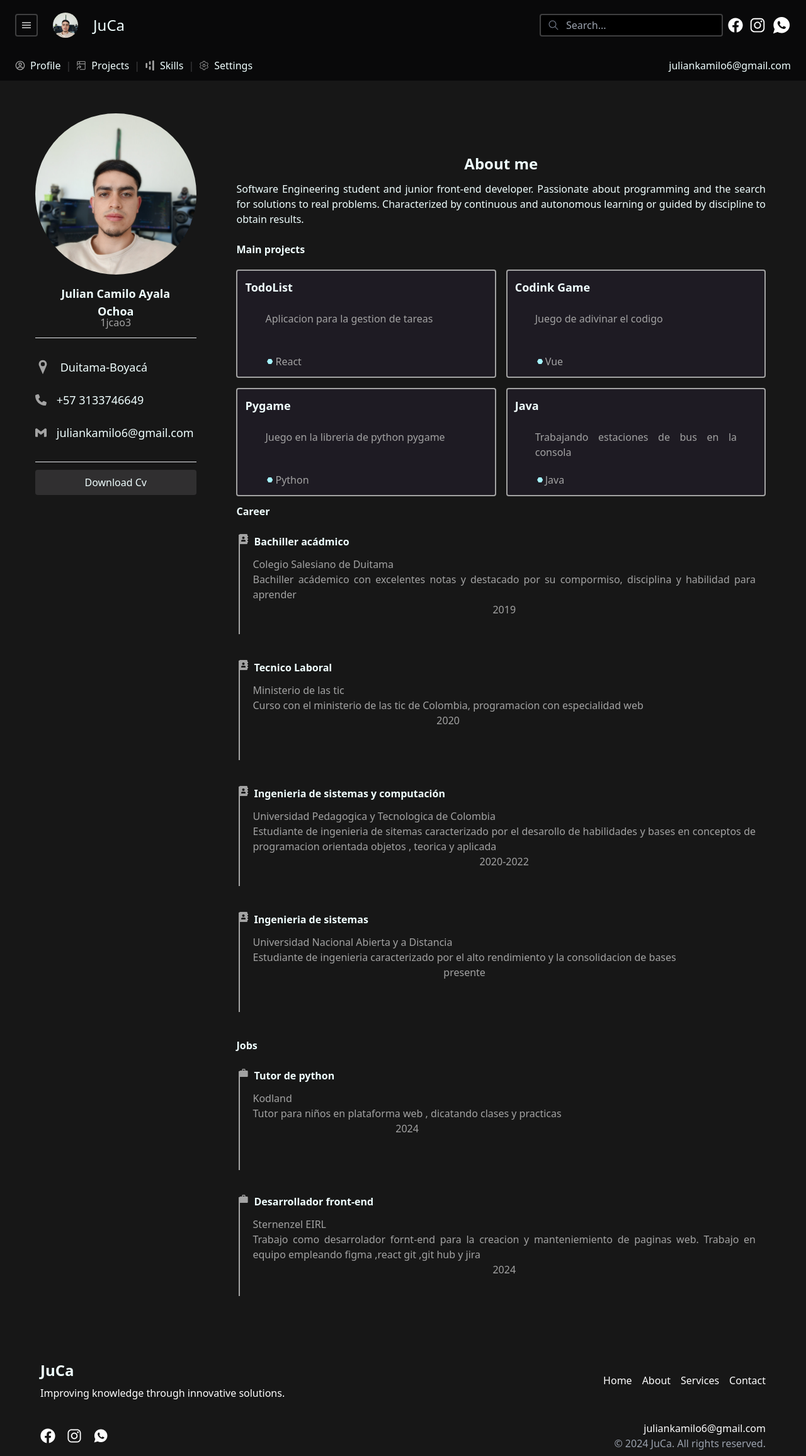
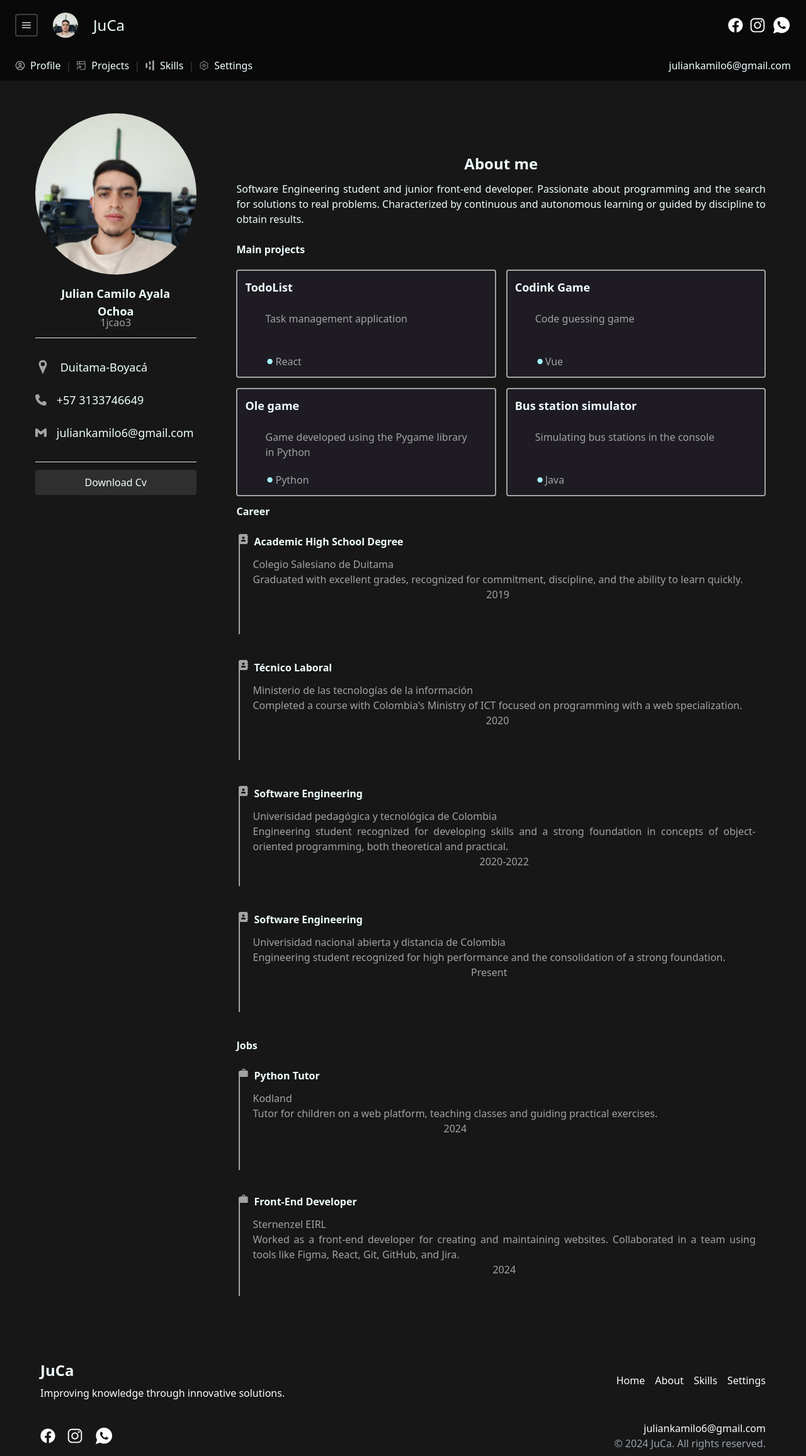
Before and after one commit to 1jcao3/JuCa-frontWeb, a React (Vite) app: page / in a window 1280 px wide. Shown: the whole page at 63% size. Built offline with nearby package versions, Linux system fonts and the light colour scheme.

Commit message:
languaje and remove search bar

```diff
--- a/src/components/Footer/Footer.jsx
+++ b/src/components/Footer/Footer.jsx
@@ -1,6 +1,7 @@
 
 import { IoLogoInstagram, IoLogoWhatsapp } from "react-icons/io";
 import { FaFacebook } from "react-icons/fa";
+import { Link } from "react-router-dom";
 
 export default function Footer() {
   return (
@@ -13,24 +14,18 @@ export default function Footer() {
           </div>
           <nav className="mb-4 md:mb-0">
             <ul className="flex flex-col md:flex-row space-y-2 md:space-y-0 md:space-x-4 text-center md:text-left">
-              <li><a href="#home" className="hover:text-gray-400">Home</a></li>
-              <li><a href="#about" className="hover:text-gray-400">About</a></li>
-              <li><a href="#services" className="hover:text-gray-400">Services</a></li>
-              <li><a href="#contact" className="hover:text-gray-400">Contact</a></li>
+              <li><a href="/" className="hover:text-gray-400">Home</a></li>
+              <li><a href="/" className="hover:text-gray-400">About</a></li>
+              <li><a href="/skills" className="hover:text-gray-400">Skills</a></li>
+              <li><a href="/settings" className="hover:text-gray-400">Settings</a></li>
             </ul>
           </nav>
         </div>
         <div className="flex flex-col md:flex-row justify-between items-center mt-8">
           <div className="flex space-x-4 items-center justify-center mb-4 md:mb-0">
-            <a href="https://facebook.com" className="hover:text-gray-400">
-              <FaFacebook size={24} />
-            </a>
-            <a href="https://instagram.com" className="hover:text-gray-400">
-              <IoLogoInstagram size={28} />
-            </a>
-            <a href="https://whatsapp.com" className="hover:text-gray-400">
-              <IoLogoWhatsapp size={24} />
-            </a>
+          <Link target="_blank" rel="noopener noreferrer" to={"https://www.facebook.com/1jcao3"}><FaFacebook className="text-2xl text-[#ffffff]" /></Link>
+            <Link target="_blank" rel="noopener noreferrer" to={"https://www.instagram.com/1jcao3/"}><IoLogoInstagram className="text-3xl text-[#ffffff]" /></Link>
+            <Link target="_blank" rel="noopener noreferrer" to={"https://wa.me/3133746649"}><IoLogoWhatsapp className="text-3xl text-[#ffffff]" /></Link>
           </div>
           <div className="text-center md:text-right">
             <span className="block mb-2 md:mb-0"><a href="mailto:juliankamilo6@gmail.com" className="hover:text-gray-400">juliankamilo6@gmail.com</a></span>
--- a/src/components/Header/Header.jsx
+++ b/src/components/Header/Header.jsx
@@ -5,7 +5,6 @@ import { Link } from "react-router-dom";
 import { CgProfile } from "react-icons/cg";
 import { GoProjectSymlink } from "react-icons/go";
 import { SiHyperskill } from "react-icons/si";
-import SearchBar from "../SearchBar/SearchBar";
 import { IoLogoInstagram } from "react-icons/io";
 import { FaFacebook } from "react-icons/fa";
 import { IoLogoWhatsapp } from "react-icons/io";
@@ -34,7 +33,7 @@ export default function Header({ onMenuToggle }) {
             <h1 className="text-2xl">JuCa</h1>
           </div>
           <div className="flex felx-row items-center gap-2">
-            <SearchBar />
+
             <Link target="_blank" rel="noopener noreferrer" to={"https://www.facebook.com/1jcao3"}><FaFacebook className="text-2xl text-[#ffffff]" /></Link>
             <Link target="_blank" rel="noopener noreferrer" to={"https://www.instagram.com/1jcao3/"}><IoLogoInstagram className="text-3xl text-[#ffffff]" /></Link>
             <Link target="_blank" rel="noopener noreferrer" to={"https://wa.me/3133746649"}><IoLogoWhatsapp className="text-3xl text-[#ffffff]" /></Link>
--- a/src/components/SearchBar/SearchBar.jsx
+++ /dev/null
@@ -1,49 +0,0 @@
-import { useState } from "react";
-import { IoIosSearch } from "react-icons/io";
-
-export default function SearchBar() {
-  const [searchTerm, setSearchTerm] = useState("");
-
-  const handleSearch = (e) => {
-    const value = e.target.value.toLowerCase();
-    setSearchTerm(value);
-
-    // Obtener todos los elementos de la página
-    const elements = document.querySelectorAll("h1, h2, h3, h4, h5, h6, p, li");
-
-    elements.forEach((element) => {
-      const originalText = element.textContent;
-
-      // Limpiar resaltes previos
-      element.innerHTML = originalText;
-
-      if (value && originalText.toLowerCase().includes(value)) {
-        // Resaltar la coincidencia dentro del texto
-        const regex = new RegExp(`(${value})`, "gi"); // Buscar el término (case insensitive)
-        element.innerHTML = originalText.replace(
-          regex,
-          `<span class="bg-blue-300">${"$1"}</span>` // Resaltar el término con un fondo amarillo
-        );
-      }
-    });
-  };
-
-  return (
-    <div className="flex flex-col items-center">
-      {/* Input de búsqueda */}
-      <div className="relative flex items-center justify-center md:flex ">
-        <input
-          type="text"
-          placeholder="Search..."
-          value={searchTerm}
-          onChange={handleSearch}
-          className="md:w-auto w-full pl-10 pr-4 py-1 border-2 border-solid border-[#3f3f40] rounded bg-black icons focus:outline-none focus:border-white"
-        />
-        <IoIosSearch
-          className="absolute left-3 top-1/2 transform -translate-y-1/2 text-gray-500"
-          size={20}
-        />
-      </div>
-    </div>
-  );
-}
--- a/src/pages/Home/Career/Career.jsx
+++ b/src/pages/Home/Career/Career.jsx
@@ -5,54 +5,56 @@ export default function Career() {
   const dataStudy = [
     {
       id: 1,
-      title: "Bachiller acádmico",
+      title: "Academic High School Degree",
       company: "Colegio Salesiano de Duitama",
       description:
-        "Bachiller acádemico con excelentes notas y destacado por su compormiso, disciplina y habilidad para aprender",
+        "Graduated with excellent grades, recognized for commitment, discipline, and the ability to learn quickly.",
       date: "2019",
     },
     {
       id: 2,
-      title: "Tecnico Laboral",
-      company: "Ministerio de las tic",
+      title: "Técnico Laboral",
+      company: "Ministerio de las tecnologías de la información",
       description:
-        "Curso con el ministerio de las tic de Colombia, programacion con especialidad web",
+        "Completed a course with Colombia's Ministry of ICT focused on programming with a web specialization.",
       date: "2020",
     },
     {
       id: 3,
-      title: "Ingenieria de sistemas y computación",
-      company: "Universidad Pedagogica y Tecnologica de Colombia",
-      description: `Estudiante de ingenieria de sitemas caracterizado por el desarollo de
-      habilidades y bases en conceptos de programacion orientada objetos , teorica y aplicada`,
+      title: "Software Engineering",
+      company: "Univerisidad pedagógica y tecnológica de Colombia",
+      description: `Engineering student recognized for developing skills and a strong foundation in concepts of
+      object-oriented programming, both theoretical and practical.`,
       date: "2020-2022",
     },
     {
       id: 4,
-      title: "Ingenieria de sistemas",
-      company: "Universidad Nacional Abierta y a Distancia",
+      title: "Software Engineering",
+      company: "Univerisidad nacional abierta y  distancia de Colombia",
       description:
-        "Estudiante de ingenieria caracterizado por el alto rendimiento y la consolidacion de bases",
-      date: "presente",
+        "Engineering student recognized for high performance and the consolidation of a strong foundation.",
+      date: "Present",
     },
+
   ];
   const dataJobs = [
     {
       id: 1,
-      title: "Tutor de python",
+      title: "Python Tutor",
       company: "Kodland",
       description:
-        "Tutor para niños en plataforma web , dicatando clases y practicas",
+        "Tutor for children on a web platform, teaching classes and guiding practical exercises.",
       date: "2024",
     },
     {
       id: 2,
-      title: "Desarrollador front-end",
+      title: "Front-End Developer",
       company: "Sternenzel EIRL",
-      description: `Trabajo como desarrolador fornt-end para la creacion y manteniemiento de paginas web.
-        Trabajo en equipo empleando figma ,react git ,git hub y jira `,
+      description: `Worked as a front-end developer for creating and maintaining websites.
+        Collaborated in a team using tools like Figma, React, Git, GitHub, and Jira.`,
       date: "2024",
     },
+
   ];
   return (
     <>
--- a/src/pages/Projects/ProjectDetail/ProjectDetail.jsx
+++ b/src/pages/Projects/ProjectDetail/ProjectDetail.jsx
@@ -8,14 +8,17 @@ import "swiper/css/pagination";
 
 // Importa los módulos necesarios de Swiper
 import { Autoplay, Pagination, Navigation } from "swiper/modules";
-
 // Configura Swiper para usar los módulos
 import SwiperCore from "swiper";
+import { useEffect } from "react";
 SwiperCore.use([Autoplay, Pagination, Navigation]);
 
 export default function ProjectDetail({ project, onBackProject }) {
 
+  useEffect(() => {
 
+    window.scrollTo(0, 0);
+  }, []);
   return (
     <div className="w-full m-auto px-4">
 
@@ -29,7 +32,7 @@ export default function ProjectDetail({ project, onBackProject }) {
         Back
       </IoChevronBackCircleSharp>
       </div>
-      <h1 className=" flex items-center justify-center font-bold text-3xl mr-auto ">{project.name}</h1> </div>
+      <h1 className=" flex items-center justify-center font-bold text-3xl mr-auto mb-10 ">{project.name}</h1> </div>
       <div className="relative overflow-hidden ">
         <Swiper
           spaceBetween={10}
--- a/src/projects.js
+++ b/src/projects.js
@@ -2,7 +2,7 @@ export const projects1 = [
     {
       id: 1,
       name: "TodoList",
-      description: "Aplicacion para la gestion de tareas",
+      description: "Task management application",
       languaje: "React",
       images: [
         "/images/react.png",
@@ -15,7 +15,7 @@ export const projects1 = [
     {
       id: 2,
       name: "Codink Game",
-      description: "Juego de adivinar el codigo",
+      description: "Code guessing game",
       languaje: "Vue",
       images: [
         "/images/vue.png",
@@ -27,8 +27,8 @@ export const projects1 = [
     },
     {
       id: 3,
-      name: "Pygame",
-      description: "Juego en la libreria de python pygame",
+      name: "Ole game",
+      description: "Game developed using the Pygame library in Python",
       languaje: "Python",
       images: [
         "/images/python.png",
@@ -40,8 +40,8 @@ export const projects1 = [
     },
     {
       id: 4,
-      name: "Java",
-      description: "Trabajando estaciones de bus en la consola",
+      name: "Bus station simulator",
+      description: "Simulating bus stations in the console",
       languaje: "Java",
       images: [
         "/images/java.png",
```
